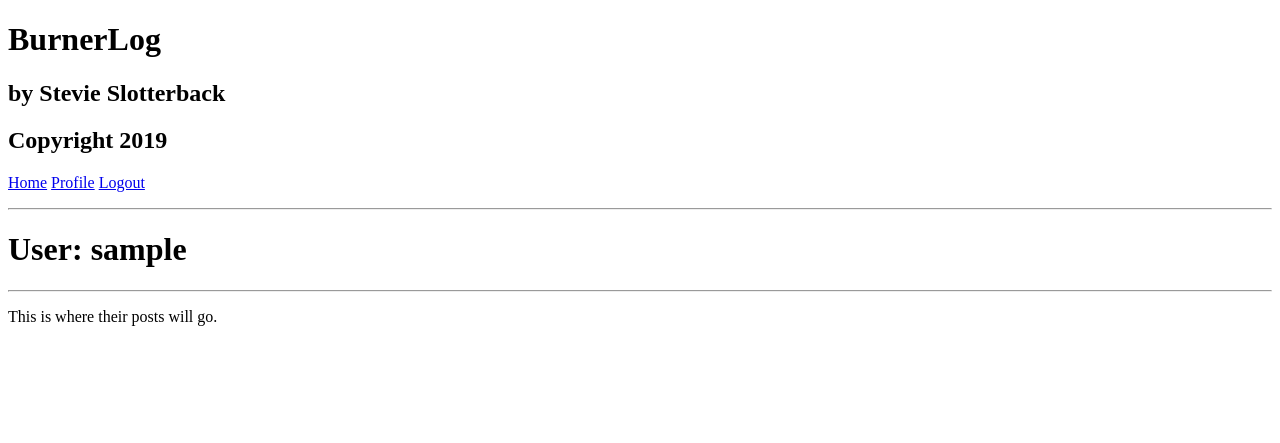
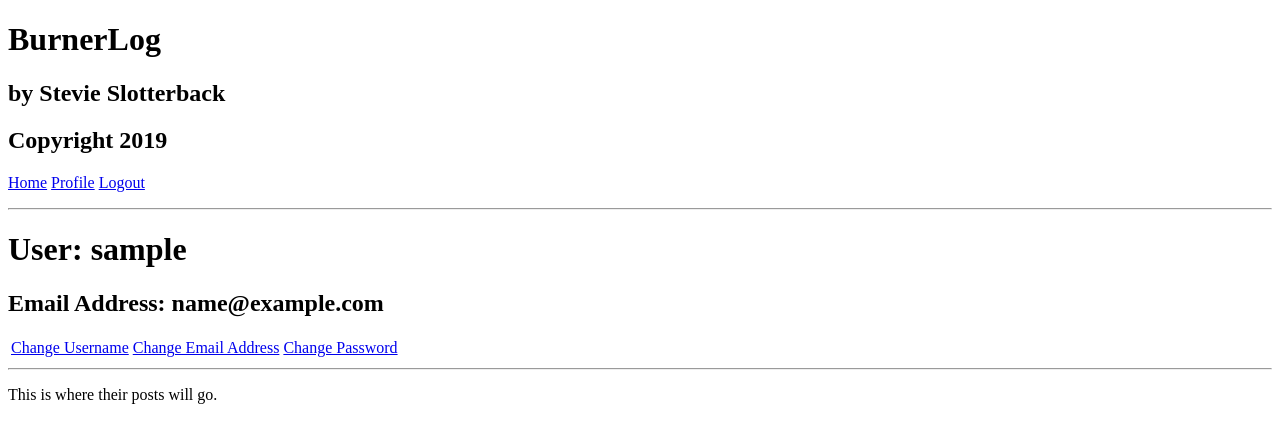
Before and after one commit to slotterback/burnerlog, a Flask app: a page that uses app/templates/user.html in a window 1280 px wide. Shown: the top 443 px of the page. Run offline with Flask 2, Linux system fonts and the light colour scheme; the visitor is signed in with stand-in values (Sample User, id 1); data comes from the database, SQL or seed files in the repository; some libraries are stand-ins or nearby versions.

Commit message:
Add edit links to User page

```diff
--- a/app/auth/routes.py
+++ b/app/auth/routes.py
@@ -59,8 +59,10 @@ def user_update():
             db.session.commit()
         else:
             flash('Password is Invalid')
+        return redirect(url_for('main.user',username=current_user.getName()))
     return render_template('auth/user_update.html', title='Update Username',
                            form=form)
+
 
 @bp.route('/email_update', methods=['GET', 'POST'])
 def email_update():
@@ -71,6 +73,7 @@ def email_update():
             db.session.commit()
         else:
             flash('Password is Invalid')
+        return redirect(url_for('user', username=current_user.getName()))
     return render_template('auth/email_update.html',
                            title='Update Email Address',
                            form=form)
--- a/app/templates/user.html
+++ b/app/templates/user.html
@@ -2,6 +2,26 @@
 
 {% block content %}
     <h1>User: {{ user.username }}</h1>
+    <h2>Email Address: {{ user.email }}</h1>
+    <table>
+        <tr>
+            <td>
+                <a href="{{ url_for('auth.user_update') }}">
+                    Change Username
+                </a>
+            </td>
+            <td>
+                <a href="{{ url_for('auth.email_update') }}">
+                    Change Email Address
+                </a>
+            </td>
+            <td>
+                <a href="http://example.com">
+                    Change Password
+                </a>
+            </td>
+        </tr>
+    </table>
     <hr>
     <p>This is where their posts will go.</p>
 {% endblock %}
```
